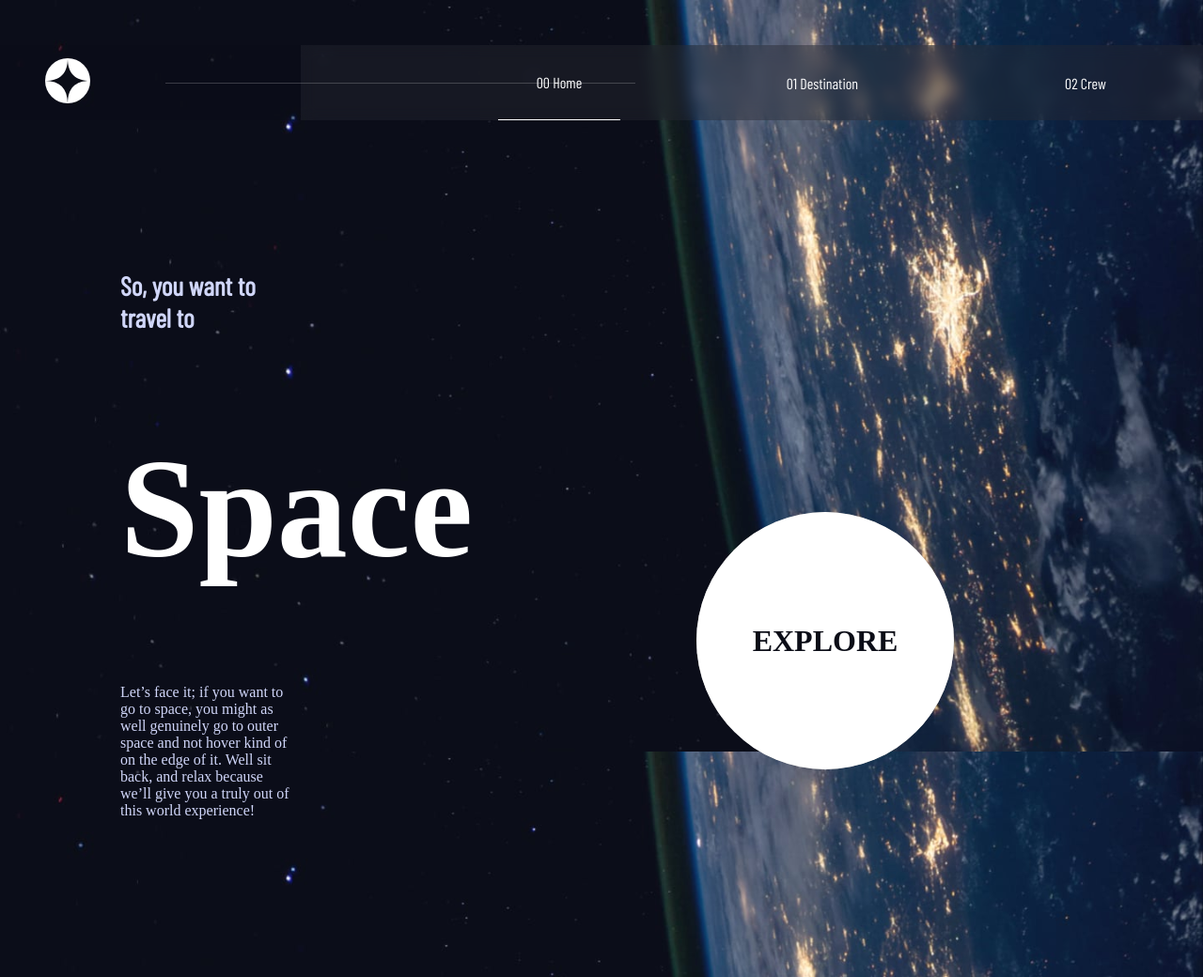
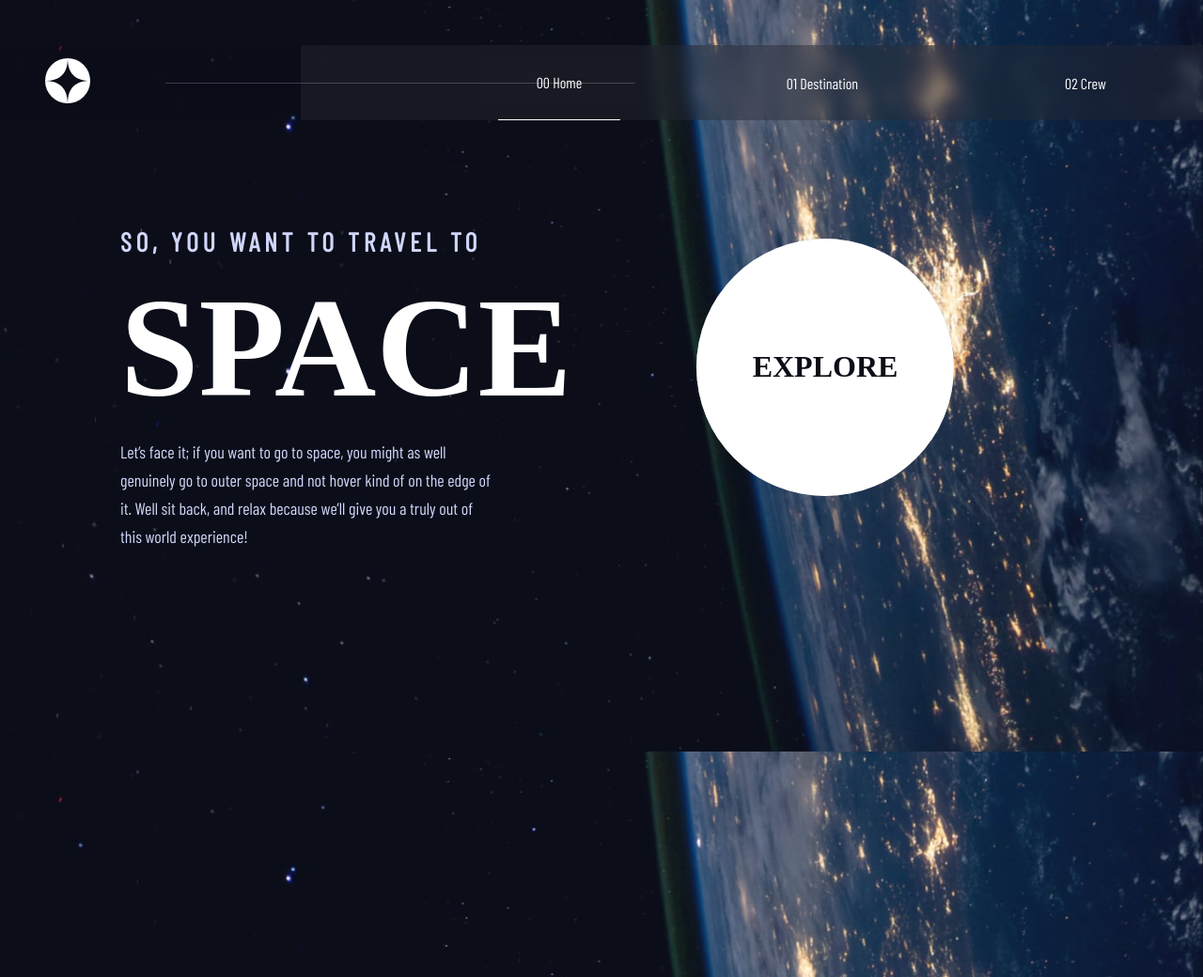
Before and after one commit to evilkeil/Space-Tourism, a website built with webpack: page src/assets/html/home.html in a window 1280 px wide. Shown: the whole page at 94% size. Built offline with nearby package versions, Linux system fonts and the light colour scheme; a web font is replaced by a local one.

Commit message:
adjust the margins and line heights of the hero texts

```diff
--- a/src/assets/css/style.css
+++ b/src/assets/css/style.css
@@ -153,7 +153,7 @@ h5{
     font-family: 'Barlow Condensed', sans-serif;
     color: var(--secondary-color);
     font-size: var(--heading-5-size);
-    letter-spacing: 4.75;
+    letter-spacing: 4.75px;
 }
 
 .content-wrapper{
@@ -197,3 +197,16 @@ h5{
     align-items: center;
     justify-content: center;
 }
+
+.hero p{
+    font-family:'Barlow Condensed', sans-serif ;
+    font-size: 18px;
+    line-height: 30px;
+}
+
+.home-content{
+    width: 400px;
+    margin-top: 0;
+    margin-bottom: 10px;
+
+}
--- a/src/assets/html/home.html
+++ b/src/assets/html/home.html
@@ -23,9 +23,9 @@
 
   <div class="content-wrapper">
       <div class="hero">
-          <h5 >So, you want to travel to</h5>
-          <h1>Space</h1>
-          <p>
+          <h5 class="home-content" >SO, YOU WANT TO TRAVEL TO</h5>
+          <h1 class="home-content">SPACE</h1>
+          <p class="home-content">
               Let’s face it; if you want to go to space, you might as well genuinely go to
               outer space and not hover kind of on the edge of it. Well sit back, and relax
               because we’ll give you a truly out of this world experience!
```
